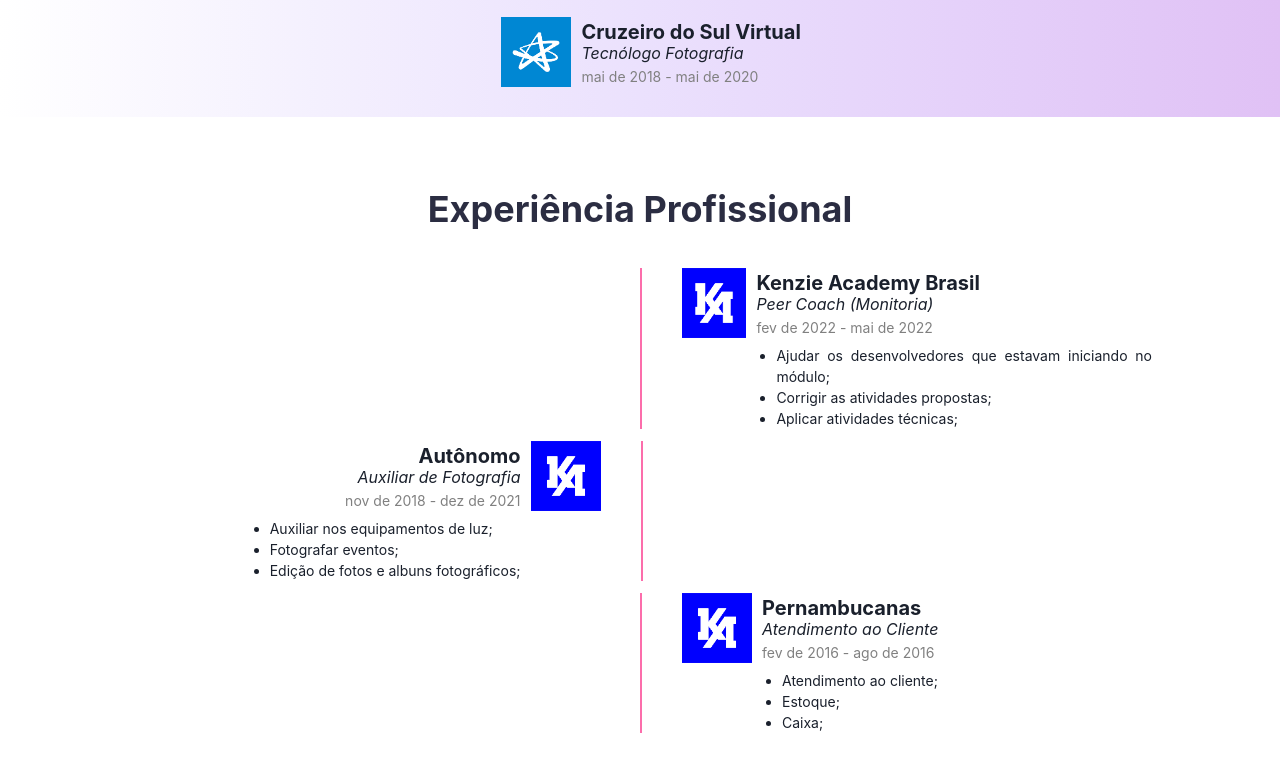
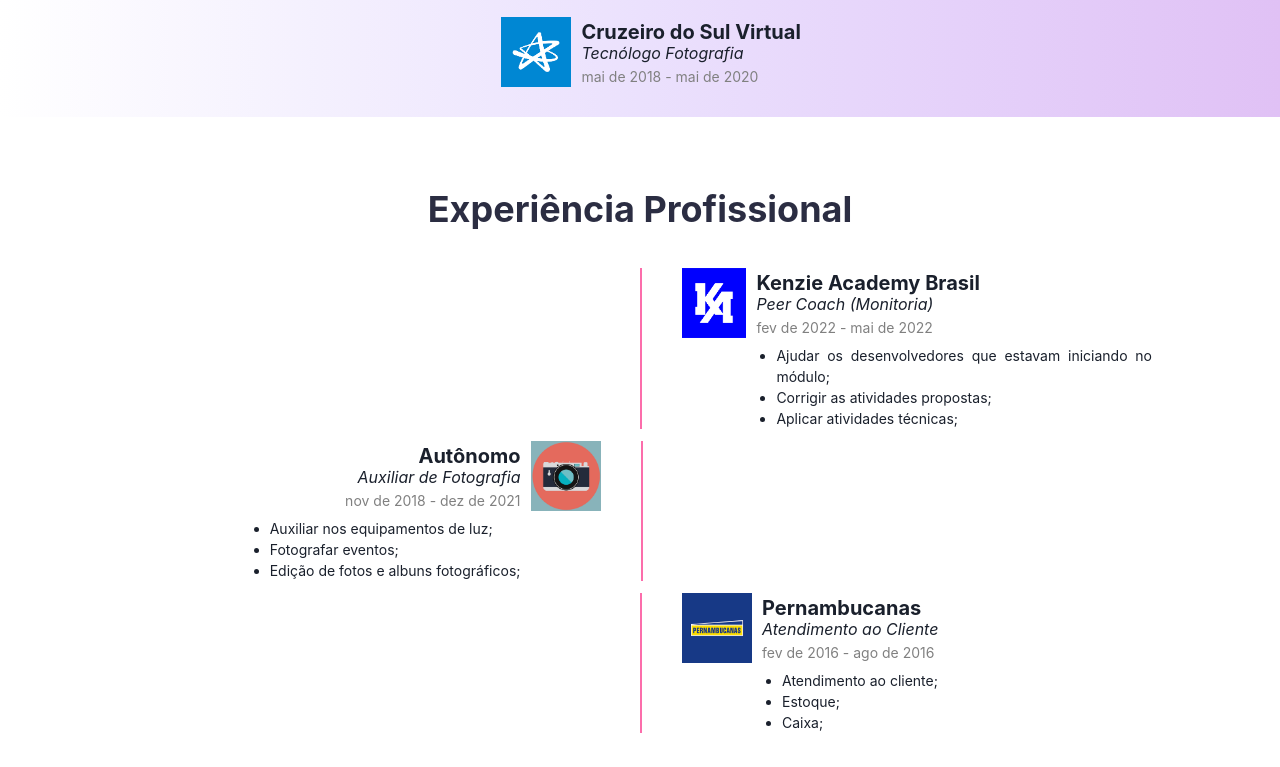
Before and after one commit to henrique-luc/Portifolio, a React (Create React App) app: page /sobre-mim in a window 1280 px wide. Shown: the part 1215-1982 px from the top of the page. Built offline with nearby package versions, Linux system fonts and the light colour scheme.

Commit message:
fix: experience

```diff
--- a/src/components/Header/index.jsx
+++ b/src/components/Header/index.jsx
@@ -74,7 +74,7 @@ export const Header = () => {
         </Breadcrumb>
       </Box>
       <Link
-        href="https://drive.google.com/u/0/uc?id=1DXrGfwzWZ-xi3YMSp-y1e8cG7t1ymyre&export=download"
+        href="https://drive.google.com/u/0/uc?id=10m_2h0PHxWUb68wQlO7N9KT5csz4K77-&export=download"
         isExternal
       >
         <Button colorScheme="red" variant="solid" bg={theme.colors.red[100]}>
--- a/src/pages/AboutMe/index.jsx
+++ b/src/pages/AboutMe/index.jsx
@@ -11,6 +11,8 @@ import { theme } from "../../styles/theme";
 
 import kenzieAcademyLogo from "../../assets/kenzieAcademyLogo.png";
 import CruzeiroDoSulLogo from "../../assets/CruzeiroDoSulLogo.png";
+import CameraIcon from "../../assets/CameraIcon.png";
+import Pernambucanas from "../../assets/Pernambucanas.png";
 
 export const AboutMe = () => {
   return (
@@ -251,7 +253,7 @@ export const AboutMe = () => {
                 <Image
                   boxSize="70px"
                   objectFit="cover"
-                  src={kenzieAcademyLogo}
+                  src={CameraIcon}
                   alt="Dan Abramov"
                 />
               </Box>
@@ -294,7 +296,7 @@ export const AboutMe = () => {
                 <Image
                   boxSize="70px"
                   objectFit="cover"
-                  src={kenzieAcademyLogo}
+                  src={Pernambucanas}
                   alt="Dan Abramov"
                 />
               </Box>
```
Also changed, not shown: src/assets/CameraIcon.png (added), src/assets/Pernambucanas.png (added).
